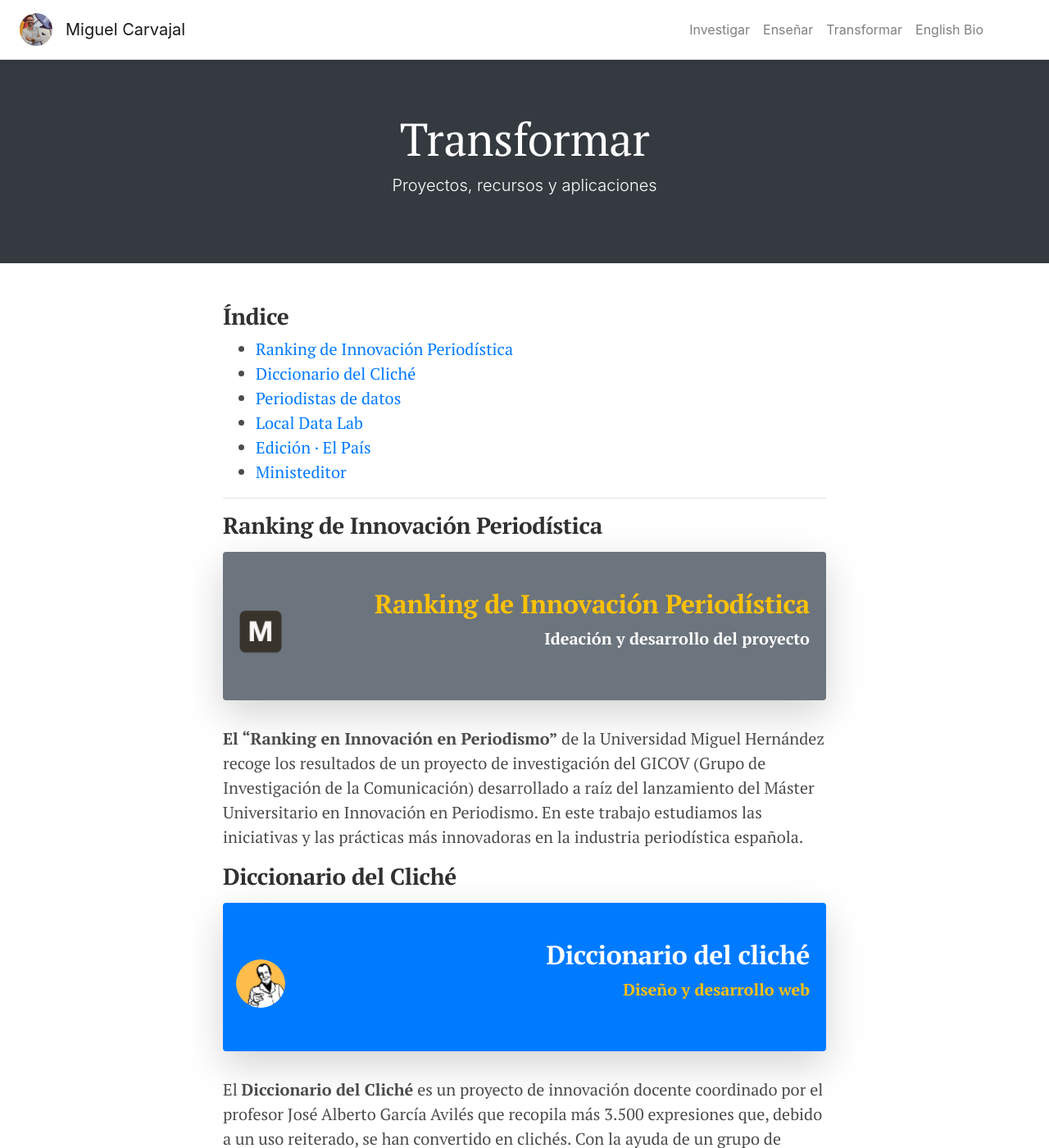
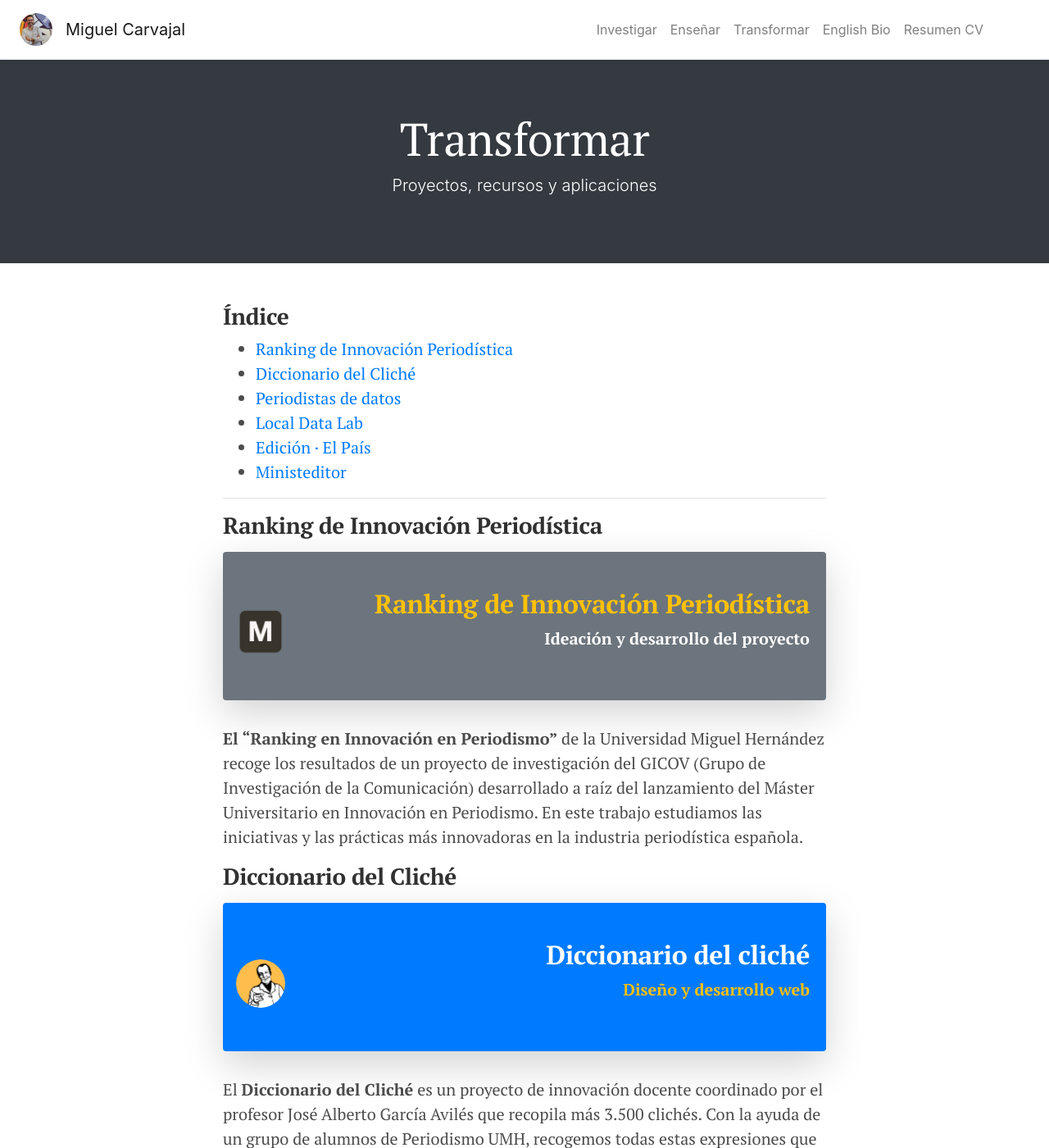
Before and after one commit to miguelcarvajal/miguelcarvajal.github.io, a Jekyll site: the page built from _pages/transformar.md, in a window 1280 px wide and 1400 px high. Shown: the whole window at 82% size. Built offline with Jekyll 4.4.1, drawn with Linux system fonts in a browser that asks for light colours; some of the changed text lies outside the part shown.

Commit message:
add page y fix typos

```diff
--- a/_includes/nav.html
+++ b/_includes/nav.html
@@ -18,6 +18,9 @@
       <li class="nav-item">
         <a class="nav-link" href="english-bio.html">English Bio</a>
       </li>
+      <li class="nav-item">
+        <a class="nav-link" href="resumen.html">Resumen CV</a>
+      </li>
     </ul>
   </div>
 </nav>
--- a/_pages/transformar.md
+++ b/_pages/transformar.md
@@ -48,7 +48,7 @@ color: bg-dark
   </div>
 </section>
 
-El **Diccionario del Cliché** es un proyecto de innovación docente coordinado por el profesor José Alberto García Avilés que recopila más 3.500 expresiones que, debido a un uso reiterado, se han convertido en clichés. Con la ayuda de un grupo de alumnos de Periodismo UMH, recogemos todas estas expresiones para detectarlas y a la vez aprender su uso adecuado.
+El **Diccionario del Cliché** es un proyecto de innovación docente coordinado por el profesor José Alberto García Avilés que recopila más 3.500 clichés. Con la ayuda de un grupo de alumnos de Periodismo UMH, recogemos todas estas expresiones que se usan de forma reiterada en el periodismo para detectarlas, comprenderlas y evitar también su uso excesivo.
 
 ### Periodistas de datos
 
@@ -66,7 +66,7 @@ El **Diccionario del Cliché** es un proyecto de innovación docente coordinado
   </div>
 </section>
 
-**Periodistas de datos** reune la primera gran lista de profesionales que que ven en los datos la verdadera materia prima del periodismo. Impulsado por el profesor Félix Arias, la web es la primera fase de una plataforma para visibilizar, estudiar y fomentar la colaboración entre los artífices de la especialidad con más presente y futuro en esta profesión.
+**Periodistas de datos** reune la primera gran lista de profesionales que ven en los datos la verdadera materia prima del periodismo. Impulsado por el profesor Félix Arias, la web es la primera fase de una plataforma para visibilizar, estudiar y fomentar la colaboración entre los artífices de la especialidad con más presente y futuro en esta profesión.
 
 ### Local Data Lab
 
--- a/_sass/_style.scss
+++ b/_sass/_style.scss
@@ -127,7 +127,6 @@ code {
 }
 
 .note+p:before { /*aditionally prepend `⚠ Note:` to message: */
-    content: "Nota importante para la comprobación documental";
     font-weight: bold;
     display: block;
     font-size: 1.5rem;
```
Also changed, not shown: other parts of _pages/transformar.md (+2 -2 lines), _pages/contacto.md (added, +26 -0 lines), _pages/english.md (renamed from _pages/curriculum.md, +0 -1 lines).
